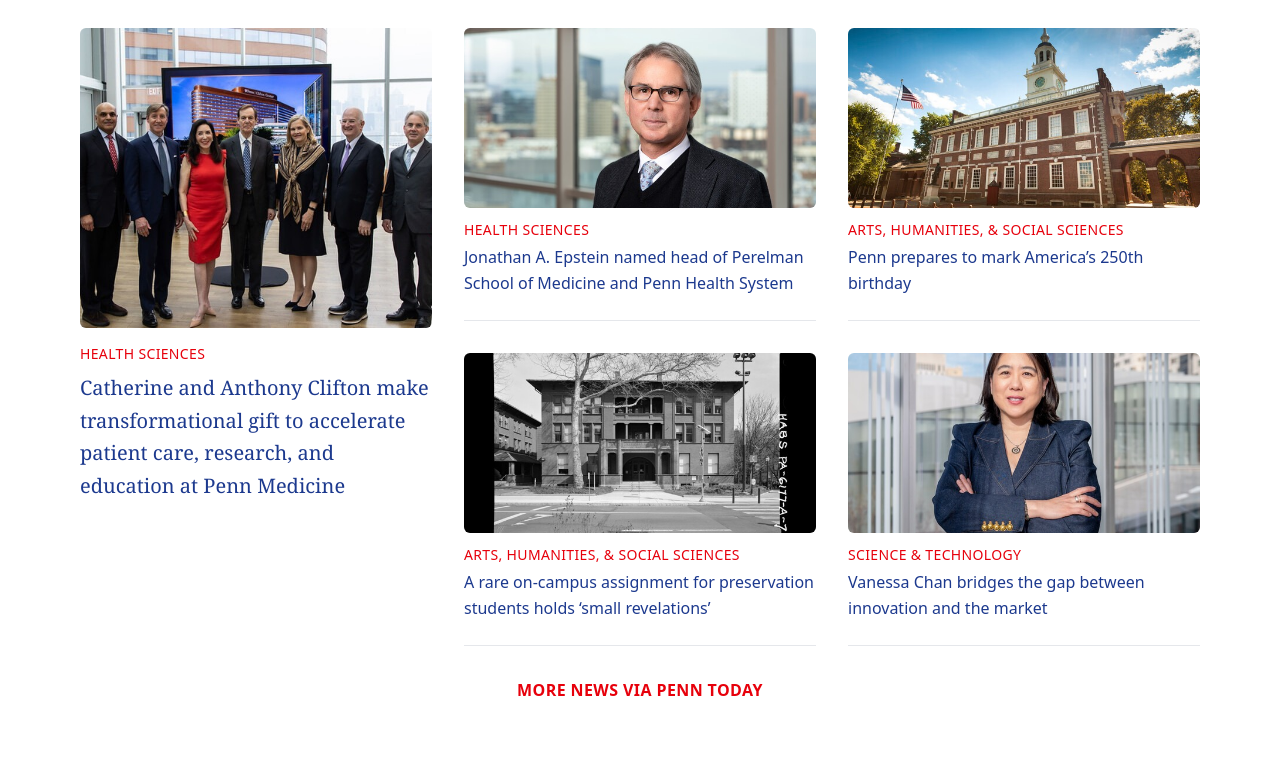
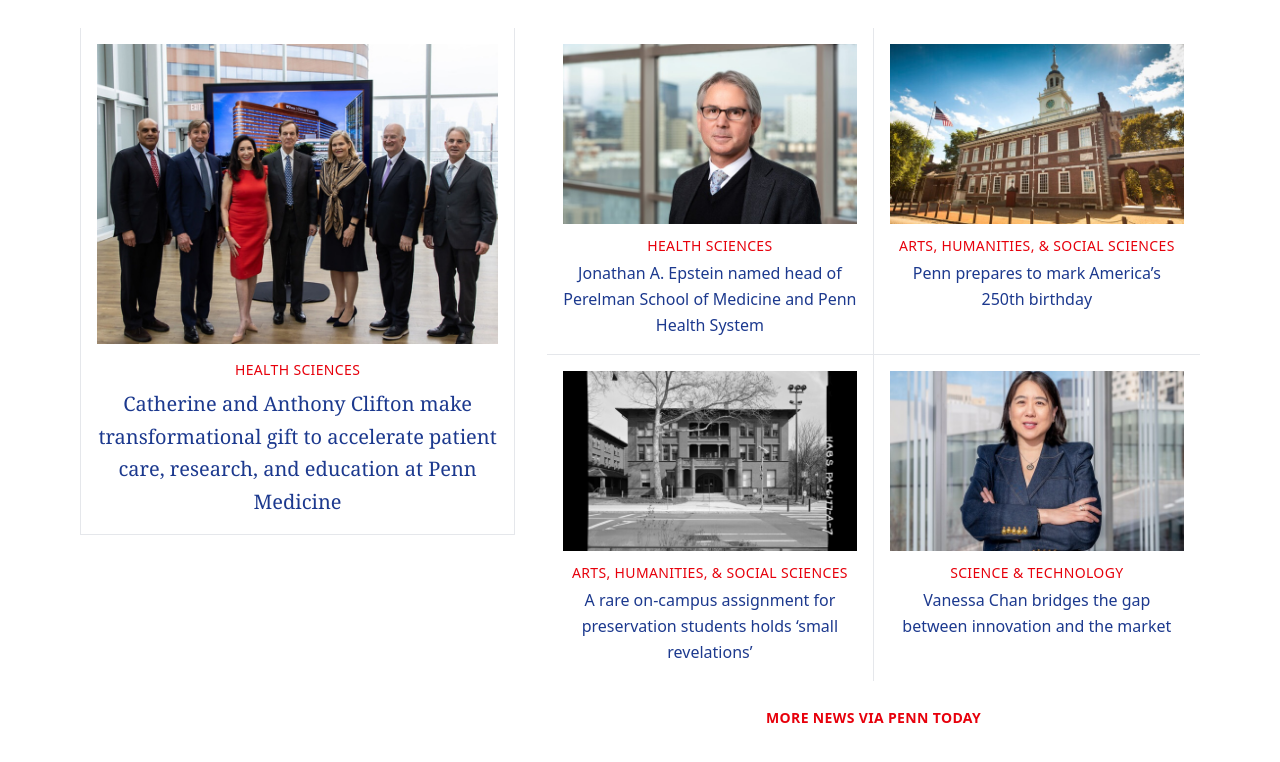
Before and after one commit to Ideborah-tech/Cloning-Gate, a website: page index.html in a window 1280 px wide. Shown: the part 88-850 px from the top of the page. Drawn offline with Linux system fonts and the light colour scheme.

Commit message:
edited the news section

```diff
--- a/index.html
+++ b/index.html
@@ -14,21 +14,22 @@
     <section class="bg-white py-12 px-4 sm:px-6 lg:px-20 max-w-7xl mx-auto">
         <h2 class="text-3xl font-serif text-blue-900 mb-8">News</h2>
 
-        <div class="grid grid-cols-1 md:grid-cols-3 gap-8">
+        <div class="grid grid-cols-1 md:grid-cols-[2fr_3fr] gap-8 items-start text-center">
           <!-- Featured News Item -->
-          <div class="md:col-span-1 flex flex-col">
-            <img src="/upen/pavilion-gift-teaser (3).jpeg" alt="Featured News" class="w-full h-[300px] object-cover rounded-md">
+          <div class="flex flex-col border-l border-r border-b border-gray-200 p-4">
+            <img src="/upen/pavilion-gift-teaser.jpeg" alt="Featured News" class="w-full h-[300px] object-cover">
             <h3 class="text-red-600 text-sm mt-4 uppercase tracking-wide">Health Sciences</h3>
             <p class="text-xl font-serif text-blue-900 mt-2 leading-relaxed">
               Catherine and Anthony Clifton make transformational gift to accelerate patient care, research, and education at Penn Medicine
             </p>
           </div>
 
-          <!-- Small News Items Grid -->
-          <div class="md:col-span-2 grid grid-cols-1 sm:grid-cols-2 gap-8">
+          <!-- Small News Items Grid + More Link Wrapper -->
+          <div class="flex flex-col">
+            <div class="grid grid-cols-1 sm:grid-cols-2  border-gray-200">
               <!-- News Item 1 -->
-            <div class="border-b border-gray-200 pb-6">
-              <img src="/upen/epstein-jon-teaser.jpeg" alt="News 1" class="w-full h-[180px] object-cover rounded-md">
+              <div class="border-b border-r border-gray-200 p-4">
+                <img src="/upen/epstein-jon-teaser.jpeg" alt="News 1" class="w-full h-[180px] object-cover">
                 <h3 class="text-red-600 text-sm mt-3 uppercase tracking-wide">Health Sciences</h3>
                 <p class="text-blue-900 mt-1 leading-relaxed">
                   Jonathan A. Epstein named head of Perelman School of Medicine and Penn Health System
@@ -36,8 +37,8 @@
               </div>
 
               <!-- News Item 2 -->
-            <div class="border-b border-gray-200 pb-6">
-              <img src="/upen/america-250-teaser-social-main.jpeg" alt="News 2" class="w-full h-[180px] object-cover rounded-md">
+              <div class="border-b border-gray-200 p-4">
+                <img src="/upen/america-250-teaser-social-main.jpeg" alt="News 2" class="w-full h-[180px] object-cover">
                 <h3 class="text-red-600 text-sm mt-3 uppercase tracking-wide">Arts, Humanities, & Social Sciences</h3>
                 <p class="text-blue-900 mt-1 leading-relaxed">
                   Penn prepares to mark America’s 250th birthday
@@ -45,8 +46,8 @@
               </div>
 
               <!-- News Item 3 -->
-            <div class="border-b border-gray-200 pb-6">
-              <img src="/upen/preservation-campus-teaser.jpeg" alt="News 3" class="w-full h-[180px] object-cover rounded-md">
+              <div class="border-r border-gray-200 p-4">
+                <img src="/upen/preservation-campus-teaser.jpeg" alt="News 3" class="w-full h-[180px] object-cover ">
                 <h3 class="text-red-600 text-sm mt-3 uppercase tracking-wide">Arts, Humanities, & Social Sciences</h3>
                 <p class="text-blue-900 mt-1 leading-relaxed">
                   A rare on-campus assignment for preservation students holds ‘small revelations’
@@ -54,21 +55,22 @@
               </div>
 
               <!-- News Item 4 -->
-            <div class="border-b border-gray-200 pb-6">
-              <img src="/upen/chan-vanessa-teaser.jpeg" alt="News 4" class="w-full h-[180px] object-cover rounded-md">
+              <div class="p-4">
+                <img src="/upen/chan-vanessa-teaser.jpeg" alt="News 4" class="w-full h-[180px] object-cover ">
                 <h3 class="text-red-600 text-sm mt-3 uppercase tracking-wide">Science & Technology</h3>
                 <p class="text-blue-900 mt-1 leading-relaxed">
                   Vanessa Chan bridges the gap between innovation and the market
                 </p>
               </div>
             </div>
+
+            <!-- More News Link (Centered Below Small Items Grid) -->
+            <div class="mt-6 text-center">
+              <a href="#" class="text-red-600 font-semibold uppercase tracking-wide hover:underline text-sm">More News via Penn Today</a>
             </div>
-
-        <div class="mt-8 text-center">
-          <a href="#" class="text-red-600 font-semibold uppercase tracking-wide hover:underline">More News via Penn Today</a>
+          </div>
         </div>
       </section>
-
 
 
 <!--Images and text-->
```
Also changed, not shown: output.css. Lines whose indentation alone changed are shown as unchanged.
